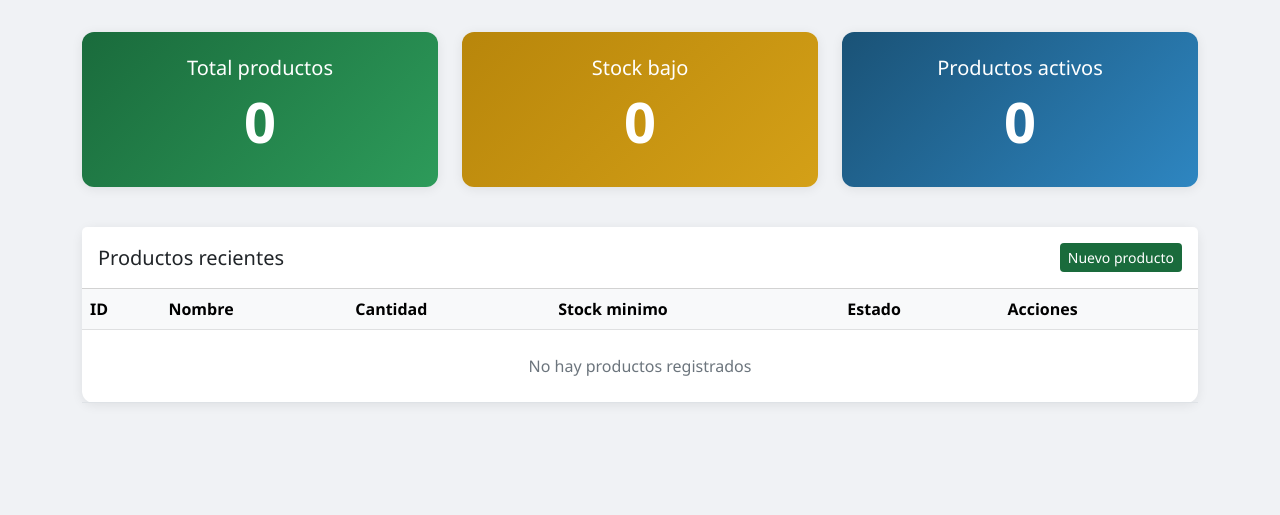
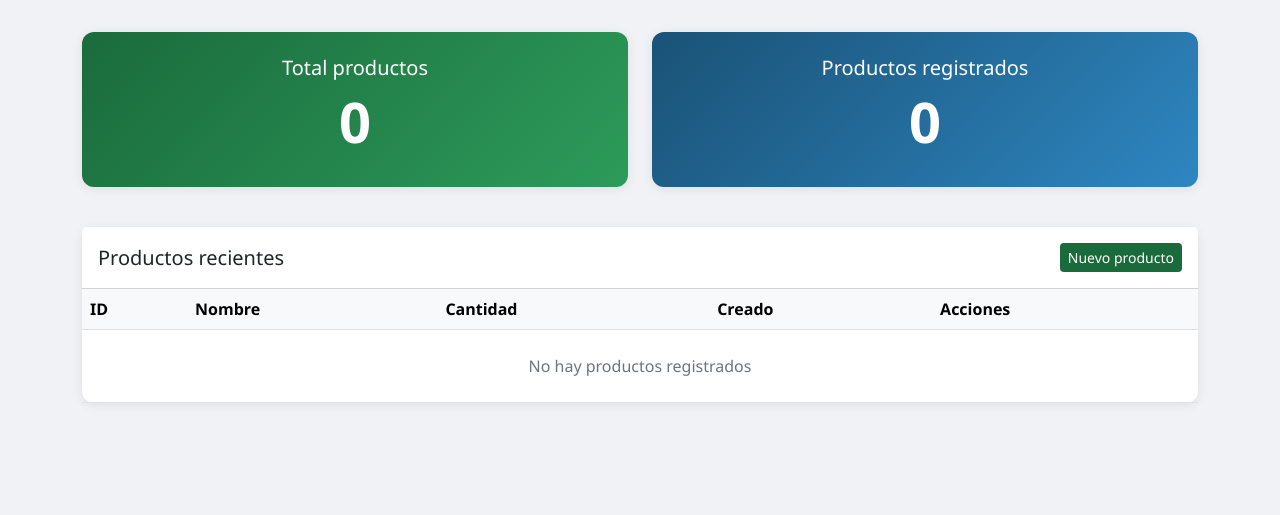
Before and after one commit to Samuelperez29/modulo, a Django app: page / in a window 1280 px wide. Shown: the part 56-571 px from the top of the page. Run offline with Django 4.2, Linux system fonts and the light colour scheme; a user stored in the database is signed in; tables that the repository leaves empty hold one stand-in row (values such as "Sample post"); some libraries are stand-ins or nearby versions.

Commit message:
modelo tblproducto

```diff
--- a/productos/forms.py
+++ b/productos/forms.py
@@ -36,9 +36,7 @@ class ProductoForm(forms.ModelForm):
     nombre = forms.CharField(label="", widget=forms.TextInput(attrs={'placeholder': 'nombre del producto', 'class': 'form-control'}))
     cantidad = forms.IntegerField(label="", widget=forms.NumberInput(attrs={'placeholder': 'cantidad', 'class': 'form-control'}))
     descripcion = forms.CharField(required=False, label="", widget=forms.Textarea(attrs={'placeholder': 'descripcion (opcional)', 'class': 'form-control', 'rows': 3}))
-    stock_minimo = forms.IntegerField(label="", widget=forms.NumberInput(attrs={'placeholder': 'stock minimo', 'class': 'form-control'}))
-    estado = forms.ChoiceField(label="", choices=[('pendiente', 'Pendiente'), ('activo', 'Activo'), ('inactivo', 'Inactivo')], widget=forms.Select(attrs={'class': 'form-control'}))
 
     class Meta:
         model = Producto
-        fields = ['nombre', 'cantidad', 'descripcion', 'stock_minimo', 'estado']
+        fields = ['nombre', 'cantidad', 'descripcion']
--- a/productos/models.py
+++ b/productos/models.py
@@ -13,8 +13,6 @@ class Producto(models.Model):
     cantidad = models.IntegerField()
     fecha_creacion = models.DateTimeField(auto_now_add=True)
     descripcion = models.TextField(null=True, blank=True)
-    stock_minimo = models.IntegerField(default=5)
-    estado = models.CharField(max_length=20, default='pendiente')
     eliminado = models.BooleanField(default=False)
     fecha_eliminacion = models.DateTimeField(null=True, blank=True)
     eliminado_por_id = models.IntegerField(null=True, blank=True)
--- a/productos/templates/home.html
+++ b/productos/templates/home.html
@@ -3,7 +3,7 @@
 
 {% if user.is_authenticated %}
     <div class="row mb-4">
-        <div class="col-md-4 mb-3">
+        <div class="col-md-6 mb-3">
             <div class="card card-custom text-white" style="background: linear-gradient(135deg, #1a6b3c, #2d9b5a);">
                 <div class="card-body text-center py-4">
                     <h5 class="card-title">Total productos</h5>
@@ -11,18 +11,10 @@
                 </div>
             </div>
         </div>
-        <div class="col-md-4 mb-3">
-            <div class="card card-custom text-white" style="background: linear-gradient(135deg, #b8860b, #d4a017);">
-                <div class="card-body text-center py-4">
-                    <h5 class="card-title">Stock bajo</h5>
-                    <h2 class="display-4 fw-bold">{{ stock_bajo }}</h2>
-                </div>
-            </div>
-        </div>
-        <div class="col-md-4 mb-3">
+        <div class="col-md-6 mb-3">
             <div class="card card-custom text-white" style="background: linear-gradient(135deg, #1a5276, #2e86c1);">
                 <div class="card-body text-center py-4">
-                    <h5 class="card-title">Productos activos</h5>
+                    <h5 class="card-title">Productos registrados</h5>
                     <h2 class="display-4 fw-bold">{{ productos.paginator.count }}</h2>
                 </div>
             </div>
@@ -42,8 +34,7 @@
                             <th>ID</th>
                             <th>Nombre</th>
                             <th>Cantidad</th>
-                            <th>Stock minimo</th>
-                            <th>Estado</th>
+                            <th>Creado</th>
                             <th>Acciones</th>
                         </tr>
                     </thead>
@@ -53,16 +44,7 @@
                             <td>{{ p.id_productos }}</td>
                             <td>{{ p.nombre }}</td>
                             <td>{{ p.cantidad }}</td>
-                            <td>{{ p.stock_minimo }}</td>
-                            <td>
-                                {% if p.estado == 'activo' %}
-                                    <span class="badge bg-success badge-estado">{{ p.estado }}</span>
-                                {% elif p.estado == 'pendiente' %}
-                                    <span class="badge bg-warning text-dark badge-estado">{{ p.estado }}</span>
-                                {% else %}
-                                    <span class="badge bg-secondary badge-estado">{{ p.estado }}</span>
-                                {% endif %}
-                            </td>
+                            <td><small>{{ p.fecha_creacion|date:"d/m/Y" }}</small></td>
                             <td>
                                 <a href="{% url 'producto' pk=p.id_productos %}" class="btn btn-outline-primary btn-sm">Ver</a>
                                 <a href="{% url 'producto_update' pk=p.id_productos %}" class="btn btn-outline-secondary btn-sm">Editar</a>
@@ -70,7 +52,7 @@
                         </tr>
                         {% empty %}
                         <tr>
-                            <td colspan="6" class="text-center py-4 text-muted">No hay productos registrados</td>
+                            <td colspan="5" class="text-center py-4 text-muted">No hay productos registrados</td>
                         </tr>
                         {% endfor %}
                     </tbody>
--- a/productos/views.py
+++ b/productos/views.py
@@ -2,7 +2,6 @@ from django.shortcuts import render, redirect, get_object_or_404
 from django.contrib.auth import authenticate, login, logout
 from django.contrib import messages
 from django.core.paginator import Paginator
-from django.db import models
 from .forms import UserRegisterForm, ProductoForm
 from .models import Producto
 
@@ -23,14 +22,12 @@ def home(request):
         if request.user.is_authenticated:
             productos = Producto.objects.all().order_by('-fecha_creacion')
             total_productos = productos.count()
-            stock_bajo = productos.filter(cantidad__lte=models.F('stock_minimo')).count()
             paginator = Paginator(productos, 10)
             page = request.GET.get('page')
             page_obj = paginator.get_page(page)
             context = {
                 'productos': page_obj,
                 'total_productos': total_productos,
-                'stock_bajo': stock_bajo,
             }
             return render(request, 'home.html', context)
         return render(request, 'home.html', {})
```
Also changed, not shown: productos/templates/producto.html (+2 -20 lines), productos/templates/productos.html (+1 -16 lines).
